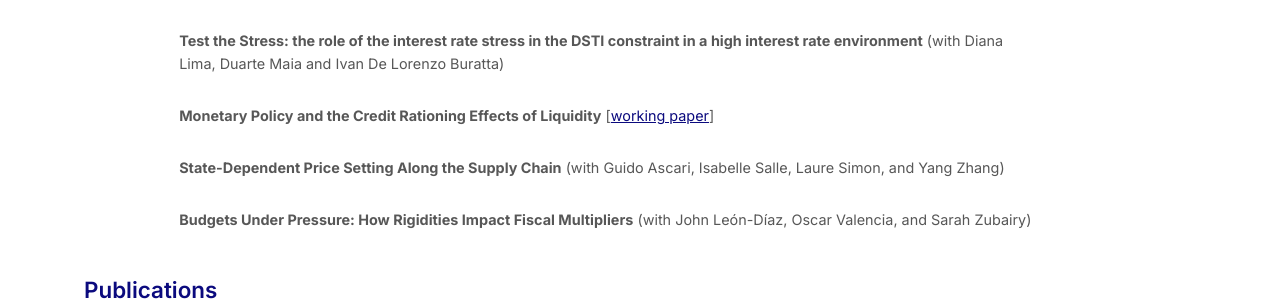
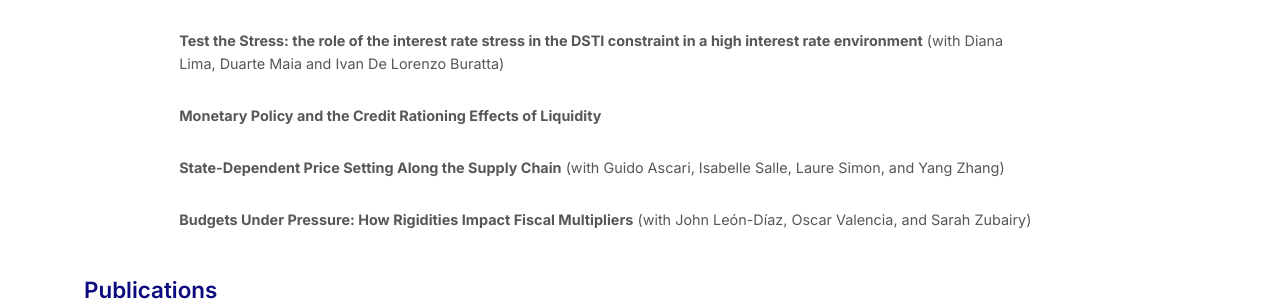
Before and after one commit to jonswarbrick/jonswarbrick.github.io, a Jekyll site: the page built from research.md, in a window 1280 px wide. Shown: the part 290-591 px from the top of the page. Built offline with Jekyll 4.4.1, drawn with Linux system fonts in a browser that asks for light colours.

Commit message:
remove wp

```diff
--- a/research.md
+++ b/research.md
@@ -12,7 +12,7 @@ permalink: /research/
 
 - **Test the Stress: the role of the interest rate stress in the DSTI constraint in a high interest rate environment** (with Diana Lima, Duarte Maia and Ivan De Lorenzo Buratta)
 
-- **Monetary Policy and the Credit Rationing Effects of Liquidity** [<a href="https://www.st-andrews.ac.uk/~wwwecon/repecfiles/econdp/2601.pdf" target="_blank" rel="noopener">working paper</a>]
+- **Monetary Policy and the Credit Rationing Effects of Liquidity**
 
 - **State-Dependent Price Setting Along the Supply Chain** (with Guido Ascari, Isabelle Salle, Laure Simon, and Yang Zhang)
 
```
